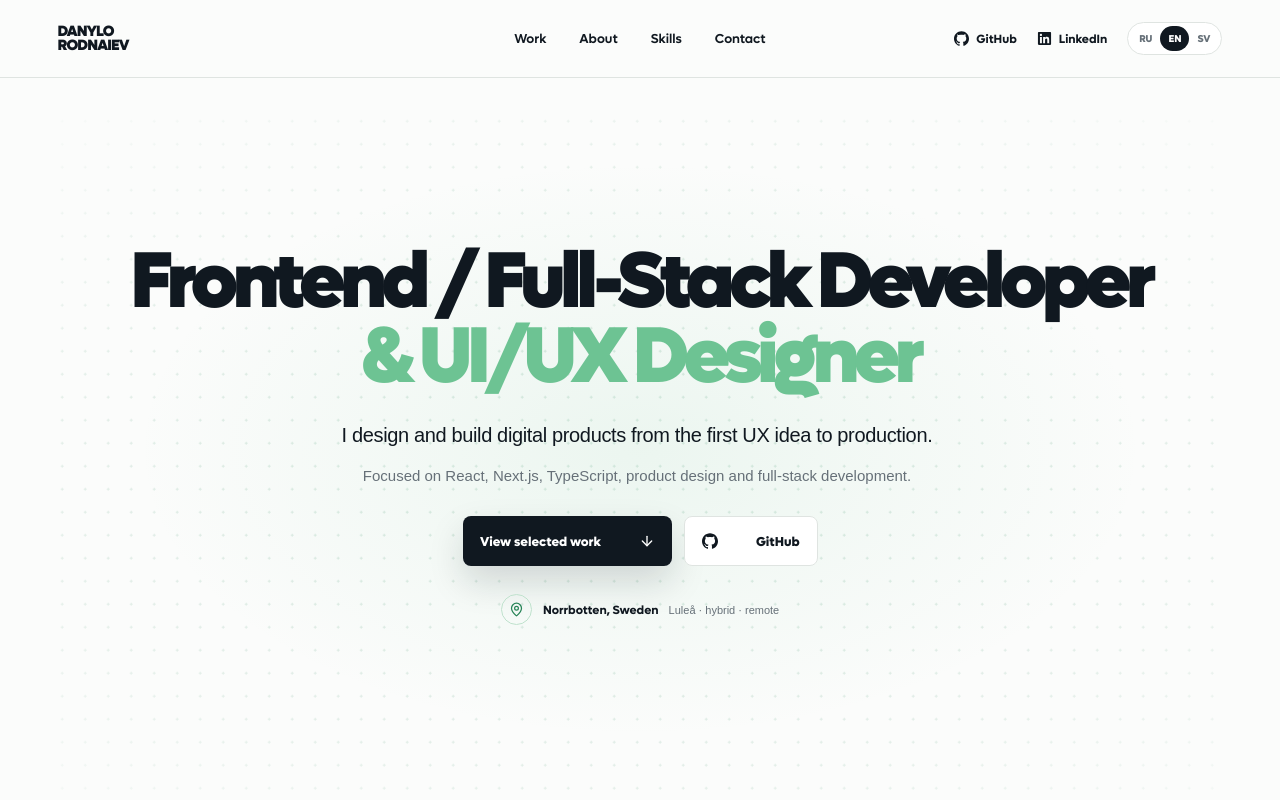
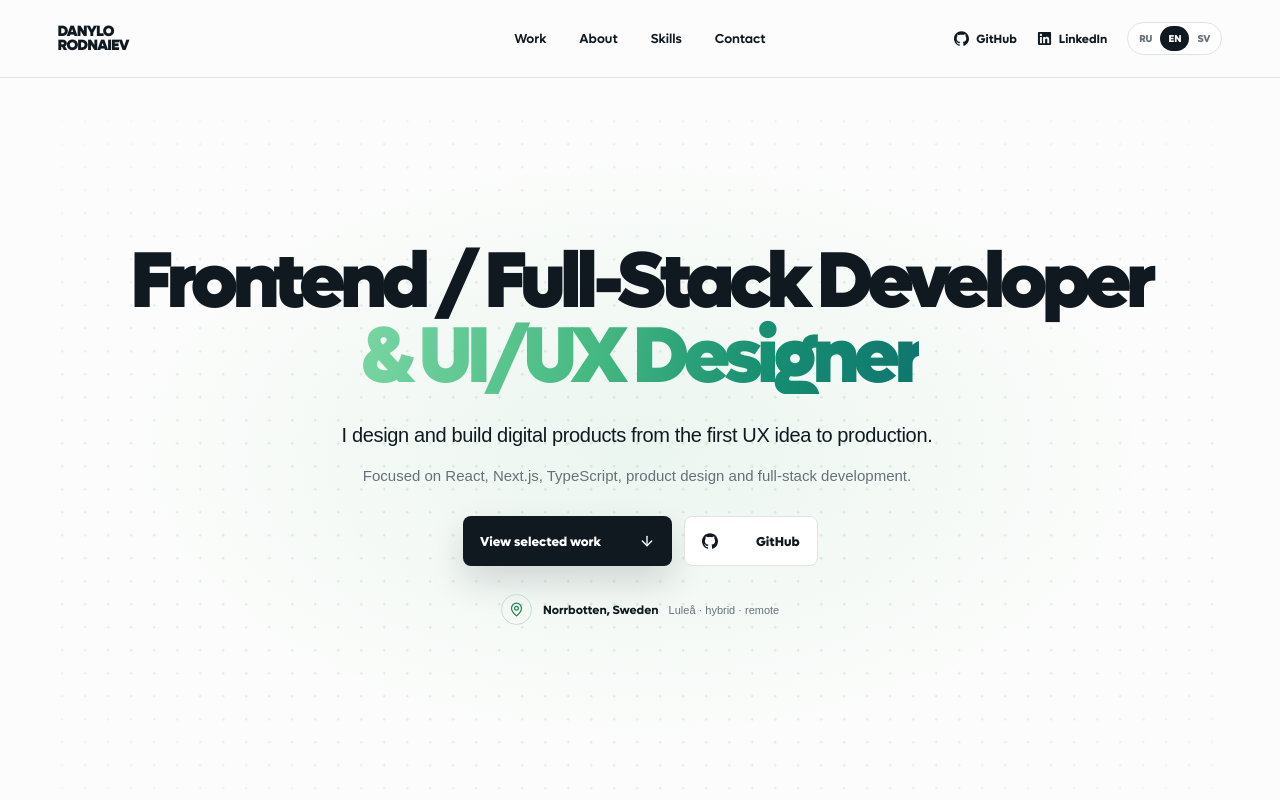
Before and after one commit to WHOAMI54664/Portfolio_Rodnaiev, a Next.js app: page / in a window 1280 px wide. Shown: the top 800 px of the page. Built offline with nearby package versions, Linux system fonts and the light colour scheme; a web font is replaced by a local one.

Commit message:
Add gradient to hero accent text

```diff
--- a/app/globals.css
+++ b/app/globals.css
@@ -42,7 +42,7 @@ a { text-decoration: none; }
 .eyebrow { display: flex; align-items: center; gap: 10px; }
 .eyebrow span { width: 7px; height: 7px; border-radius: 50%; background: var(--mint); box-shadow: 0 0 0 6px var(--mint-soft); animation: pulse 2.2s infinite; }
 .hero h1 { margin: 0 0 27px; max-width: 1120px; font-size: clamp(64px,6.2vw,102px); font-weight: 900; line-height: .94; letter-spacing: -.073em; text-wrap: balance; }
-.hero h1 em { display: inline-block; color: var(--mint); font-style: normal; font-weight: 900; }
+.hero h1 em { display: inline-block; color: var(--mint); background: linear-gradient(100deg,#78d6a2 0%,#45b982 42%,#168f72 72%,#0f766e 100%); -webkit-background-clip: text; background-clip: text; -webkit-text-fill-color: transparent; font-style: normal; font-weight: 900; }
 .hero-intro { width: 100%; max-width: 610px; margin: 0 0 13px; font-size: 20px; line-height: 1.48; letter-spacing: -.018em; }
 .hero-detail { width: 100%; max-width: 580px; margin: 0; color: var(--muted); font-size: 15px; line-height: 1.65; }
 .typewriter-text { display: grid; }.typewriter-text > span { grid-area: 1/1; }.typewriter-measure { visibility: hidden; }.typewriter-output { position: relative; }.typewriter-cursor { width: 2px; height: .95em; margin-left: 4px; display: inline-block; vertical-align: -.08em; border-radius: 2px; background: var(--mint-deep); animation: typeCursor .72s steps(1,end) infinite; }.typewriter-text.complete .typewriter-cursor { animation: typeCursorFinish 1.2s steps(1,end) forwards; }
```
